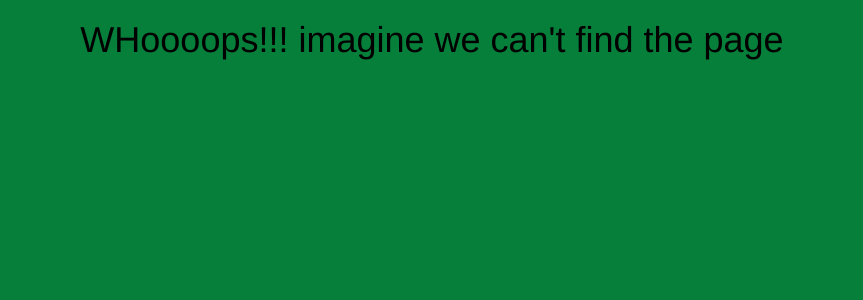
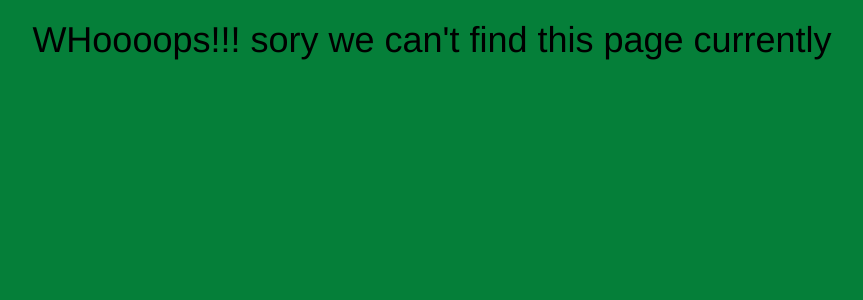
Before and after one commit to petersoleeh/GameTime, a Flask app: template app/templates/fourOwfour.html in a window 1280 px wide. Shown: the part 52-352 px from the top of the page, without its empty margins (208-1071 px from the left). Run offline with Flask 2, Linux system fonts and the light colour scheme; the template is opened without the code that fills it, so the values that code supplies are empty; some libraries are stand-ins or nearby versions.

Commit message:
Any change

```diff
--- a/app/templates/email/welcome_user.txt
+++ b/app/templates/email/welcome_user.txt
@@ -1,10 +1,10 @@
 Hello {{user.username}}
 
 Welcome to GameTime! Thanks so much for joining us. You’re on your way to super-leagues and beyond!
-Here you will find the leaques you like and set the teams in there as your favorite.
+Here you will find the Leagues you like and set the teams in there as your favorite.
 
 You will also be able to track your favorite team performance through the league standing table.
-Please enjoy all of your favourite leagues and Teams.
+Please enjoy all of your favorite leagues and Teams.
 
 Cheerfully yours,
 The GameTime Team
--- a/app/templates/fourOwfour.html
+++ b/app/templates/fourOwfour.html
@@ -1,7 +1,3 @@
-{% extends 'base.html'%}
-{%block styles%} {{ super() }}
-<link rel="stylesheet" href="{{url_for('static', filename='css/index.css')}}"> {%endblock%}
-
-{% block content %}
-   <h1 id="error" class="text-center">WHoooops!!! imagine we can't find the page</h1>
-{% endblock %}
+{% extends 'base.html'%} {%block styles%} {{ super() }}
+<link rel="stylesheet" href="{{url_for('static', filename='css/index.css')}}"> {%endblock%} {% block content %}
+<h1 id="error" class="text-center">WHoooops!!! sory we can't find this page currently</h1> {% endblock %}
```
